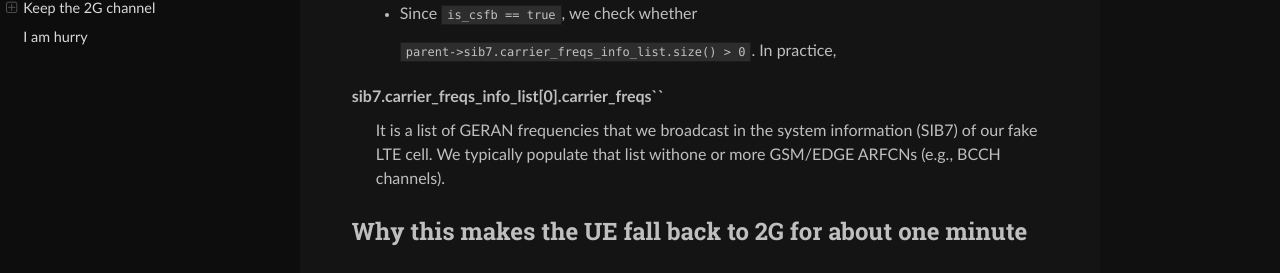
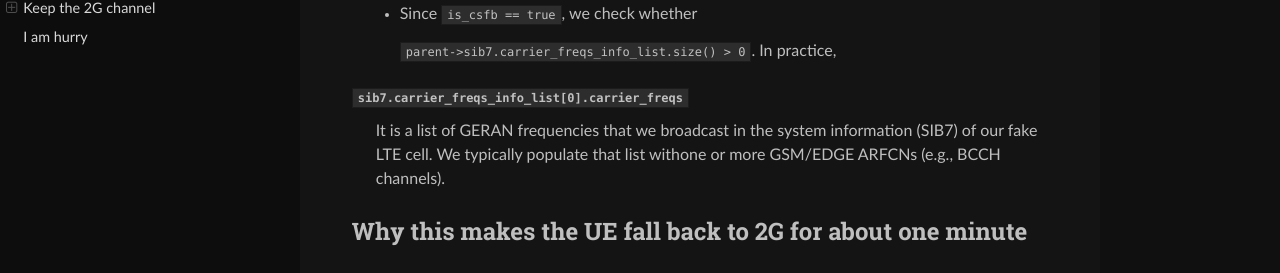
Before and after one commit to bbaranoff/binding-down-to-gsm, a Sphinx documentation site: the page built from docs/index.rst, in a window 1280 px wide and 900 px high, scrolled down 2011 px. Shown: the part 171-444 px from the top of the window. Built offline with Sphinx 7.4.7 and the Read the Docs theme 3.1.0, drawn with Linux system fonts in a browser that asks for light colours.

```diff
--- a/docs/index.rst
+++ b/docs/index.rst
@@ -100,7 +100,7 @@ Context: why ``send_connection_release()`` is called
 
    -  Since ``is_csfb == true``, we check whether
     ``parent->sib7.carrier_freqs_info_list.size() > 0``. In practice,
-sib7.carrier_freqs_info_list[0].carrier_freqs``
+``sib7.carrier_freqs_info_list[0].carrier_freqs``
       It is a list of GERAN frequencies that we broadcast
       in the system information (SIB7) of our fake LTE cell. We typically
       populate that list withone or more GSM/EDGE
```
